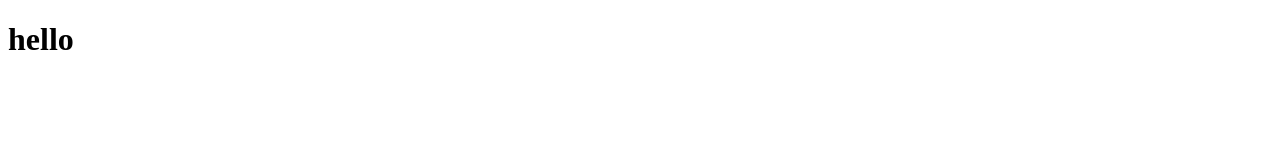
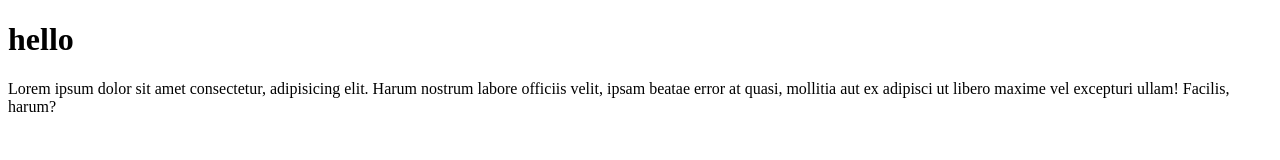
Before and after one commit to dinapixel/DinaMalyshchyk, a plain HTML site: page hello.html in a window 1280 px wide. Drawn offline with Linux system fonts and the light colour scheme.

Commit message:
modify file

```diff
--- a/hello.html
+++ b/hello.html
@@ -7,5 +7,6 @@
 </head>
 <body>
 	<h1>hello</h1>
+	<p>Lorem ipsum dolor sit amet consectetur, adipisicing elit. Harum nostrum labore officiis velit, ipsam beatae error at quasi, mollitia aut ex adipisci ut libero maxime vel excepturi ullam! Facilis, harum?
 </body>
 </html>
```
